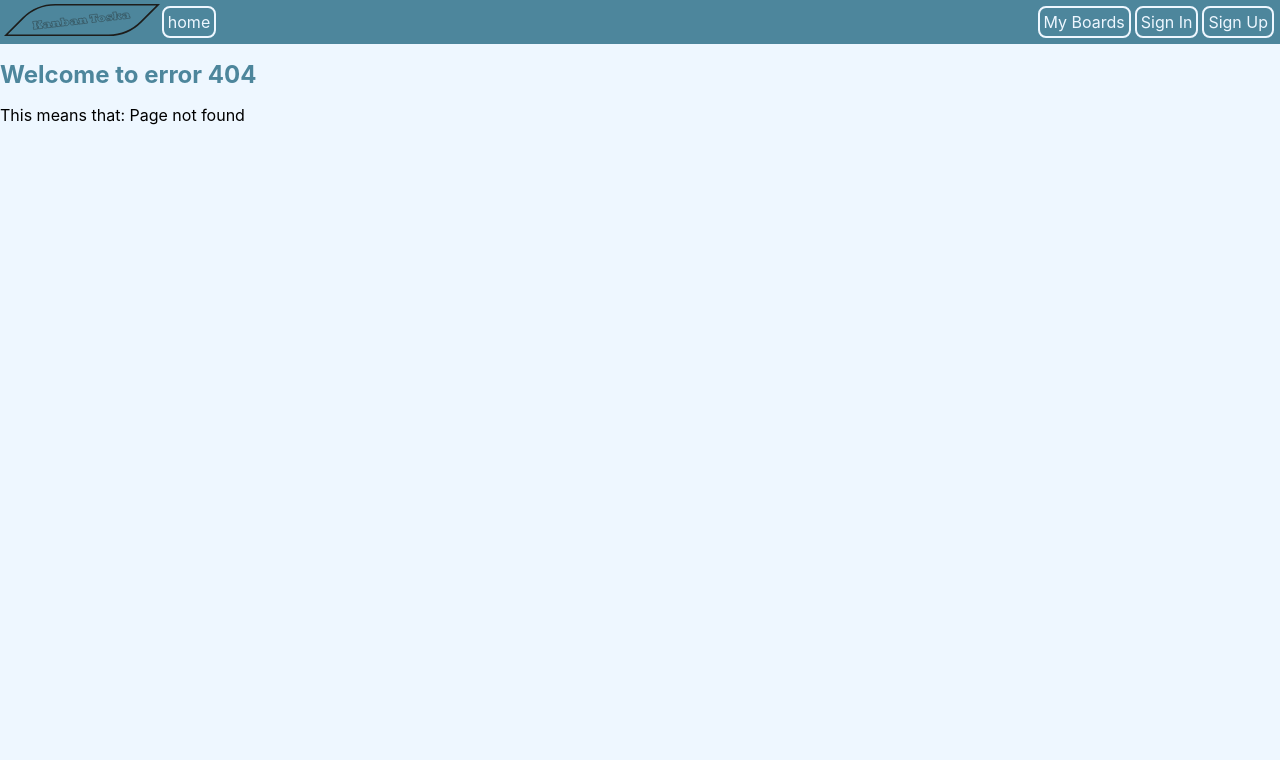
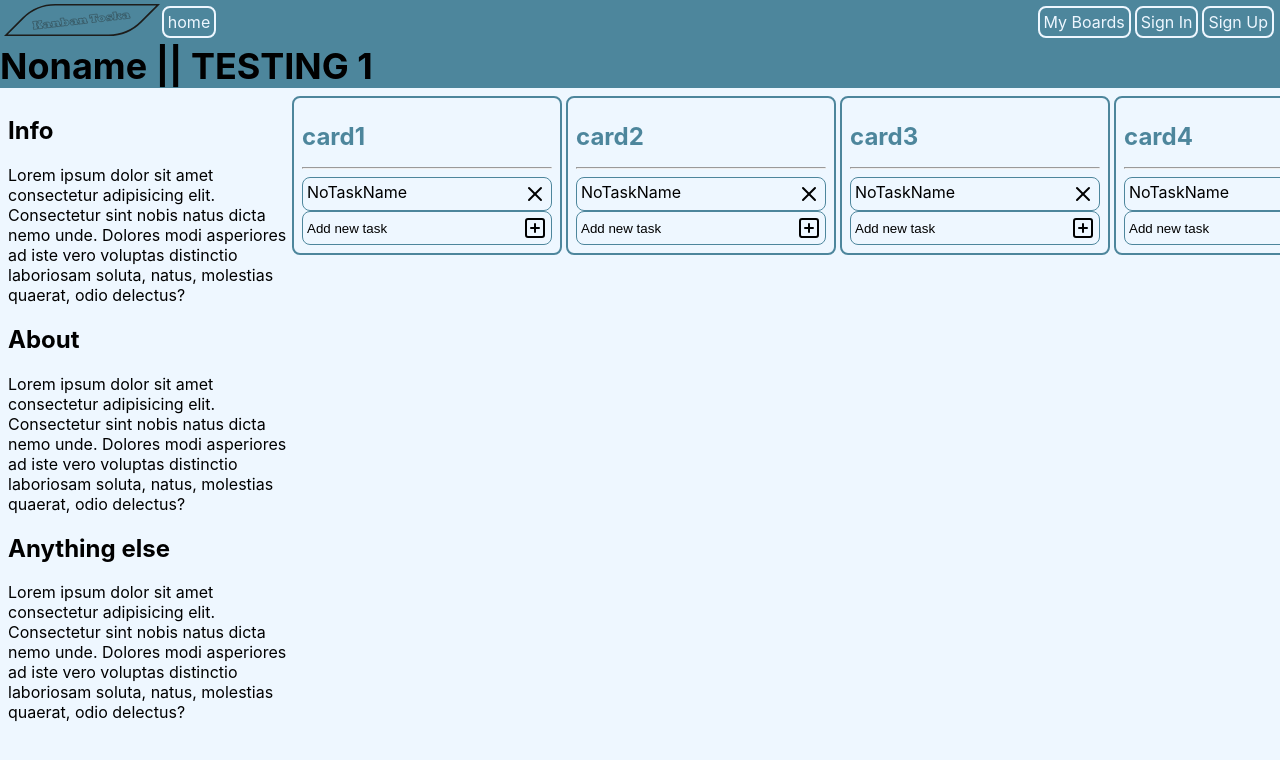
Before and after one commit to FractalHenry/kanban_toska, a React (Create React App) app in the folder front/: page /board/1 in a window 1280 px wide. Before the commit this address had no page. Shown: the top 760 px of the page. Built offline with nearby package versions, Linux system fonts and the light colour scheme.

Commit message:
routing and styling

```diff
--- a/front/src/App.js
+++ b/front/src/App.js
@@ -19,7 +19,7 @@ function App() {
           <Route path="/auth" element={<Auth />} />
           <Route path="/reg" element={<Reg />} />
           <Route path="/boards" element={<Boards />} />
-          <Route path="/board" element={<Board />} />
+          <Route path="/board/:id" element={<Board />} />
           <Route path="/protected/:login" element={<ProtectedPage login={login} />} />
           <Route path="*" element={<Error />} />
         </Routes>
--- a/front/src/components/card.jsx
+++ b/front/src/components/card.jsx
@@ -1,13 +1,22 @@
 import React from "react";
-let card = ({cardheader}) =>{
+import Task from './task'
+import { SquarePlus } from "lucide-react";
+let Card = ({cardheader}) =>{
     return(
-        <div className="cardwrapper">
+        <div className="cardwrapper gap-8">
             <div>
                 <h1>{cardheader}</h1>
             </div>
             <hr/>
-            <div className="taskwrapper">There will be tasks</div>
+            <div id="tasks">
+            <Task></Task>
+            </div>
+            <button className="flex taskwrapper max-x center">
+                Add new task
+                <div className="fill"/>
+                <SquarePlus />
+            </button>
         </div>
     )
 }
-export default card
+export default Card
--- /dev/null
+++ b/front/src/components/task.jsx
@@ -0,0 +1,14 @@
+import Button from './button'
+import {X} from 'lucide-react'
+let task = ({taskname="NoTaskName"})=>{
+    return(
+        <div className="taskwrapper">
+            <div className="flex-row">
+                {taskname}
+                <div className="fill"/>
+                <X></X>
+            </div>
+        </div>
+    )
+}
+export default task
--- a/front/src/pages/boards/board/board.jsx
+++ b/front/src/pages/boards/board/board.jsx
@@ -1,14 +1,19 @@
 import React from "react";
 import Card from "../../../components/card";
-let board = ({boardID,boardName="Noname"}) =>{
+import { useParams } from 'react-router-dom';
+
+let Board = ({boardName="Noname"}) =>{
+    const { id } = useParams();
     return(
         <div className="">
-            <div className="header h2">{boardName}</div>
-            <div className="flex-row">
-                <div className="boardinfo">
-                    info block
+            <div className="header h2">{boardName} || TESTING { id }</div>
+            <div className="flex-row mt-8 mb-8 ml-8">
+                <div className="boardinfo overflow-y">
+                    <h2>Info</h2>
                     Lorem ipsum dolor sit amet consectetur adipisicing elit. Consectetur sint nobis natus dicta nemo unde. Dolores modi asperiores ad iste vero voluptas distinctio laboriosam soluta, natus, molestias quaerat, odio delectus?
+                    <h2>About</h2>
                     Lorem ipsum dolor sit amet consectetur adipisicing elit. Consectetur sint nobis natus dicta nemo unde. Dolores modi asperiores ad iste vero voluptas distinctio laboriosam soluta, natus, molestias quaerat, odio delectus?
+                    <h2>Anything else</h2>
                     Lorem ipsum dolor sit amet consectetur adipisicing elit. Consectetur sint nobis natus dicta nemo unde. Dolores modi asperiores ad iste vero voluptas distinctio laboriosam soluta, natus, molestias quaerat, odio delectus?
 
                 </div>
@@ -23,4 +28,4 @@ let board = ({boardID,boardName="Noname"}) =>{
         </div>
     )
 }
-export default board
+export default Board
--- a/front/src/pages/boards/boards.jsx
+++ b/front/src/pages/boards/boards.jsx
@@ -2,13 +2,18 @@ import React from "react";
 import BoardCard from "./boardcard";
 let Boards = () =>{
     return(
-        <div className="boards flex-row overflow gap-8 between vh-80 center">
-            <BoardCard link="/board"/>
-            <BoardCard/>
-            <BoardCard/>
-            <BoardCard/>
-            <BoardCard/>
-            <BoardCard/>
+        <div className="flex-col vh-80">
+            <div className="m-8">
+                <h2>Добро пожаловать в ваше пространство</h2>
+            </div>
+            <div className="flex-row overflow gap-8 center">
+                <BoardCard link="/board/1"/>
+                <BoardCard link="/board/2"/>
+                <BoardCard/>
+                <BoardCard/>
+                <BoardCard/>
+                <BoardCard/>
+            </div>
         </div>
     )
 }
--- a/front/src/style.css
+++ b/front/src/style.css
@@ -25,6 +25,10 @@ a{
   text-decoration:none;
 }
 .overflow{
+  flex-wrap: wrap;
+}
+.overflow-y{
+  overflow-y: scroll;
   flex-wrap: wrap;
 }
 .flex-col{
@@ -73,6 +77,15 @@ code {
 }
 .m-8{
   margin: 8px;
+}
+.mt-8{
+  margin-top: 8px;
+}
+.ml-8{
+  margin-left: 8px;
+}
+.mb-8{
+  margin-bottom: 8px;
 }
 .gap-8{
   gap: 8px;
@@ -163,8 +176,8 @@ hr{
   flex-direction: row;
   flex-wrap: nowrap;
   overflow-x: scroll;
-  max-width: 75%;
-  width: 75%;
+  max-width: 80%;
+  width: 80%;
 }
 .cardwrapper{
   border-width: 2px;
@@ -177,8 +190,25 @@ hr{
 }
 .boardinfo{
   width: 23%;
-  min-height: 80vh
+  min-height: 80vh;
+  max-height: 80vh;
 }
 .vh-80{
   min-height: 80vh;
 }
+.taskwrapper{
+  border-radius: 8px;
+  border-color: var(--primary);
+  border-style: solid;
+  border-width: 1px;
+  padding: 4px;
+}
+.max-x{
+  width: 100%;
+}
+.max-y{
+  height: 100%;
+}
+button{
+  background-color: transparent;
+}
```
